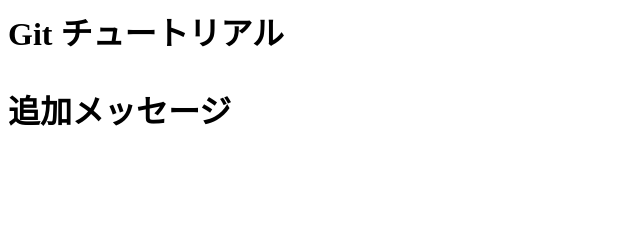
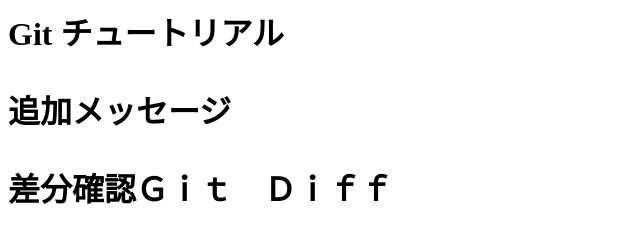
Before and after one commit to gitryoutaxyz/git_tutirial, a plain HTML site: page index.html in a window 1280 px wide. Shown: the whole page, without its empty margins (0-640 px from the left). Drawn offline with Linux system fonts and the light colour scheme.

Commit message:
git diff を追記

```diff
--- a/index.html
+++ b/index.html
@@ -1,2 +1,3 @@
 <h1>Git チュートリアル<h1>
 <p>追加メッセージ</p>
+<p>差分確認Ｇｉｔ　Ｄｉｆｆ</p>
```
